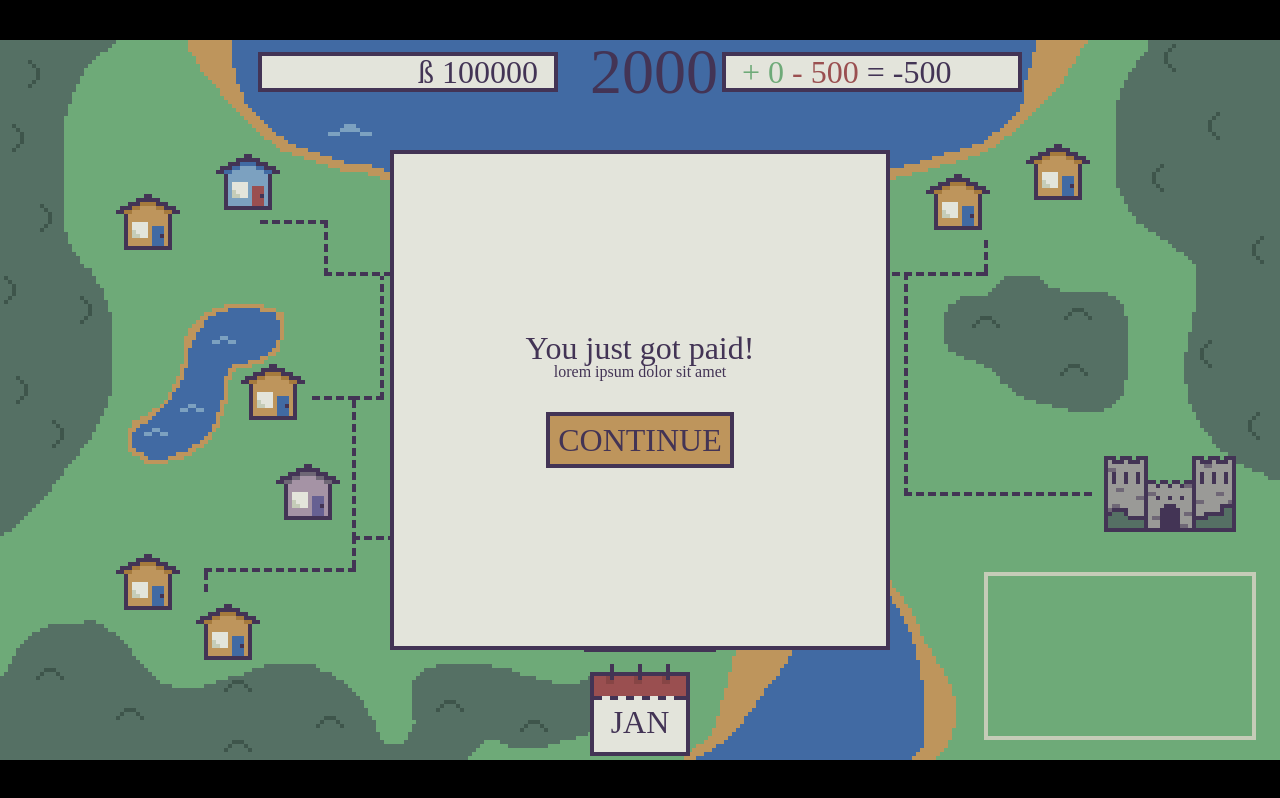
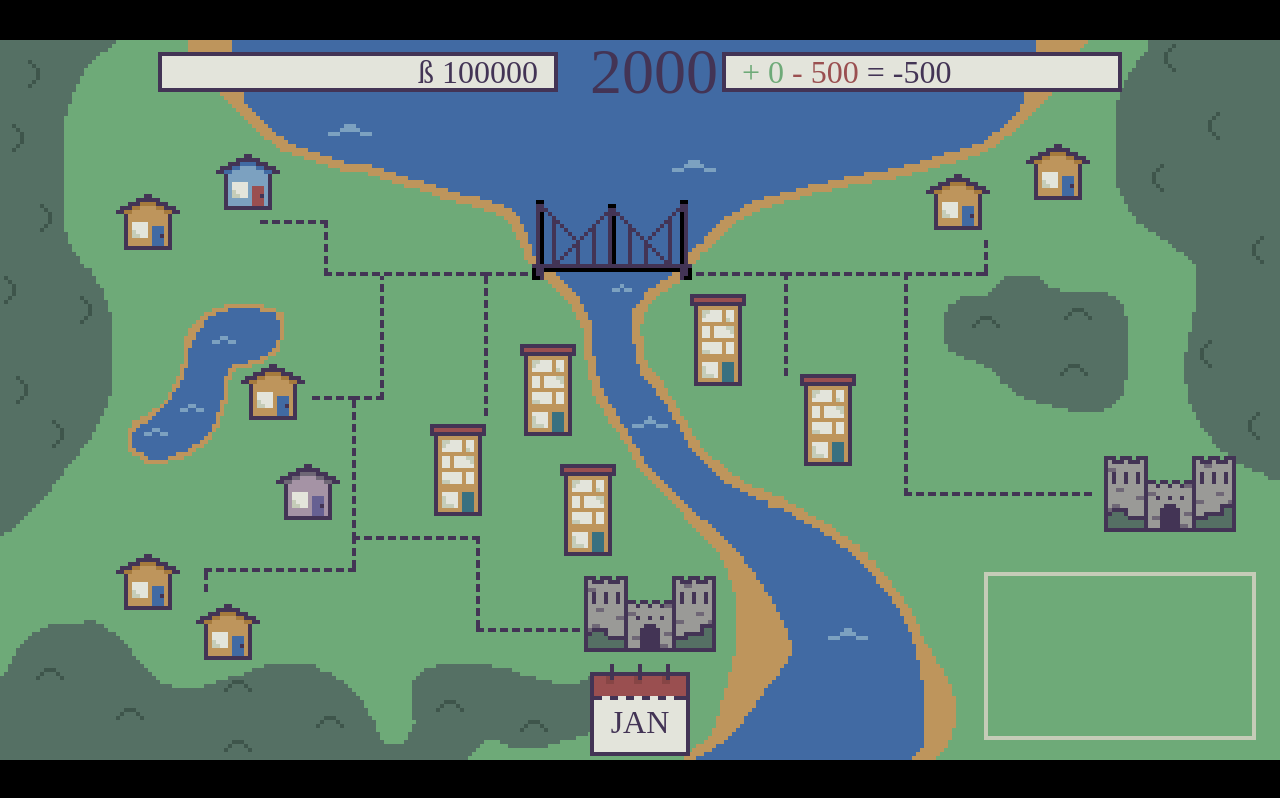
Before and after one commit to herdieboy/GameJam2025, a React (Vite) app: page / in a window 1280 px wide. Built offline with nearby package versions, Linux system fonts and the light colour scheme; a web font is replaced by a local one.

Commit message:
Refactor event handling in Calendar and Event components, update house costs, and enhance event descriptions in Values.json

```diff
--- a/src/App.tsx
+++ b/src/App.tsx
@@ -1,5 +1,4 @@
 import { GlobalProvider } from "./GlobalContext";
-import Event from "./components/Event";
 import Wallet from "./components/Wallet";
 import House from "./components/House";
 import Calendar from "./components/Calendar";
@@ -8,7 +7,6 @@ export default function App() {
   return (
     <GlobalProvider>
       <div className="relative h-[720px] w-[1280px] text-[2rem] leading-none bg-[url(/map.png)] bg-contain cursor-default text-dkgrey select-none">
-        <Event />
         <Wallet />
         <House
           cost={80000}
@@ -111,14 +109,14 @@ export default function App() {
         />
 
         <House
-          cost={10000000}
+          cost={1000000}
           houseIncome={500000}
           top="400px"
           left="1100px"
           style="castle"
         />
         <House
-          cost={10000000}
+          cost={1000000}
           houseIncome={500000}
           top="520px"
           left="580px"
--- a/src/Values.json
+++ b/src/Values.json
@@ -1,19 +1,104 @@
 {
   "events": [
     {
-      "title": "You just got paid!",
-      "description": "lorem ipsum dolor sit amet",
-      "result": 1000
+      "title": "Parental Support",
+      "description": "Your parents don't understand what you do for a living so they send you 500 just in case",
+      "result": 500
     },
     {
-      "title": "You trgfjust got paid!",
-      "description": "lorem ipsum dolor sit amet",
-      "result": 1000
+      "title": "Inheritance",
+      "description": "Your great great great aunt passed away leaving you 10,000 in her will",
+      "result": 10000
     },
     {
-      "title": "You just tgefgot pffrfrfraid!",
-      "description": "lorem ipsum dolor sit amet",
-      "result": 1000
+      "title": "Council Holiday",
+      "description": "The local council want to go on holiday, tax has increased by 1000 this month",
+      "result": -1000
+    },
+    {
+      "title": "Court Fees",
+      "description": "Your tenants sued you for leaving them without heating for a month. You must pay 3000 in court fees",
+      "result": -3000
+    },
+    {
+      "title": "Rising Grocery Prices",
+      "description": "You noticed the grocery prices have gone up, so you raised your rent by 4000 this month to match the market",
+      "result": 4000
+    },
+    {
+      "title": "Cover it with Paint",
+      "description": "You manage to cover up the ceiling mould on one of your properties with paint, you gain 3000 in savings",
+      "result": 3000
+    },
+    {
+      "title": "Taking a Chance on New Tech",
+      "description": "You took a chance and invested in a tech start-up's stocks, you gain 30,000!",
+      "result": 30000
+    },
+    {
+      "title": "Who Needs to Stay Warm?",
+      "description": "Instead of using good quality insulation you find some cotton wool and use that instead, saving you 50,000",
+      "result": 50000
+    },
+    {
+      "title": "Rental Equality",
+      "description": "The government pretended to care about rental equality this month, you must pay 30,000 in compensation",
+      "result": -30000
+    },
+    {
+      "title": "The Ex, Ex, Ex, Ex-Wife",
+      "description": "Your fourth ex-wife is demanding alimony, pay 20,000",
+      "result": -20000
+    },
+    {
+      "title": "One in a Million(ish)",
+      "description": "That lottery ticket you took a chance on, paid off, you gain 8000",
+      "result": 8000
+    },
+    {
+      "title": "We All Know Which One…",
+      "description": "You went to see that sci-fi prequel movie in the cinema, you lose 1000 (and hours of your life you will never get back)",
+      "result": -1000
+    },
+    {
+      "title": "Hide Your Tracks Better Next Time",
+      "description": "Your tenants noticed you charging them too much each month, you must pay 10,000 in compensation",
+      "result": -10000
+    },
+    {
+      "title": "Bliporg Zigzorg, WEE WOO WEE WOO",
+      "description": "Oh no! It's the aliens again! You must pay 12345 to your overlords",
+      "result": -12345
+    },
+    {
+      "title": "At Least No One Got Hurt…Right?",
+      "description": "The rental agency noticed that the roof of one of your properties is not up to code, you must pay 80,000 in repairs",
+      "result": -80000
+    },
+    {
+      "title": "It's SOOO Hard Being Rich",
+      "description": "You have so much money already! Here is 100,000 for no reason whatsoever",
+      "result": 100000
+    },
+    {
+      "title": "The Royal Flush",
+      "description": "The cheap toilet you used in the bathroom hasn't broken yet, you gain 40,000 in savings",
+      "result": 40000
+    },
+    {
+      "title": "Fun is a Distraction",
+      "description": "Your no pets, no parties, no candles, no artwork, no fun, no joy renting policy has paid off. You gain 25,000 in money saved",
+      "result": 25000
+    },
+    {
+      "title": "Ughh, Women…Am I Right??",
+      "description": "Your wife left you and you need to take your anger out on someone. You raise the rent by 5000 this month",
+      "result": 5000
+    },
+    {
+      "title": "This Younger Generation Don't Know Hardwork",
+      "description": "You noticed one of your tenants missed their rent after losing their job. You raise their rent by 3000 this month to teach them a lesson on working hard.",
+      "result": 3000
     }
   ]
 }
--- a/src/components/Calendar.tsx
+++ b/src/components/Calendar.tsx
@@ -1,14 +1,6 @@
+import { useState } from "react";
 import { useGlobalContext } from "../GlobalContext";
-
-/*interface DateType {
-  month: number;
-  year: number;
-}
-
-interface CalendarProps {
-  nextMonth: () => void;
-  date: DateType;
-}*/
+import Event from "./Event";
 
 const monthNames = [
   "JAN",
@@ -28,6 +20,8 @@ const monthNames = [
 export default function Calendar() {
   const { date, setDate, balance, setBalance, income, expense } =
     useGlobalContext();
+  const [showEvent, setShowEvent] = useState(false);
+  const [randomNumber, setRandomNumber] = useState(0);
 
   function nextMonth() {
     if (date.month === 12) {
@@ -36,10 +30,12 @@ export default function Calendar() {
       setDate({ month: date.month + 1, year: date.year });
     }
     setBalance(balance + (income - expense));
-    console.log("month" + balance);
+    setRandomNumber(Math.floor(Math.random() * 20));
+    setShowEvent(true);
   }
 
   return (
+    <>
       <div className="absolute bottom-0 w-full h-[100px] flex justify-center items-center cursor-pointer">
         <div
           onClick={nextMonth}
@@ -48,5 +44,9 @@ export default function Calendar() {
           <p className="mt-[1.5rem]">{monthNames[date.month - 1]}</p>
         </div>
       </div>
+      {showEvent && (
+        <Event setShowEvent={setShowEvent} randomNumber={randomNumber} />
+      )}
+    </>
   );
 }
--- a/src/components/Event.tsx
+++ b/src/components/Event.tsx
@@ -1,12 +1,30 @@
+import { useGlobalContext } from "../GlobalContext";
 import Values from "../Values.json";
 
-export default function Event() {
+interface EventProps {
+  randomNumber: number;
+  setShowEvent: (show: boolean) => void;
+}
+
+export default function Event({ randomNumber, setShowEvent }: EventProps) {
+  const { balance, setBalance } = useGlobalContext();
+
+  function handleButton() {
+    setBalance(balance + Values.events[randomNumber].result);
+    setShowEvent(false);
+  }
+
   return (
-    <div className="absolute z-50 w-full h-full flex justify-center items-center">
+    <div className="absolute text-center top-0 z-50 w-full h-full flex justify-center items-center">
       <div className="bg-white w-[500px] h-[500px] border-4 flex flex-col items-center justify-center">
-        <h1>{Values.events[0].title}</h1>
-        <p className="text-[1rem]">{Values.events[0].description}</p>
-        <button className="bg-[#be955c] border-4 p-[0.5rem] cursor-pointer mt-[2rem]">
+        <h1>{Values.events[randomNumber].title}</h1>
+        <p className="text-[1rem] p-[2rem]">
+          {Values.events[randomNumber].description}
+        </p>
+        <button
+          onClick={handleButton}
+          className="bg-[#be955c] border-4 p-[0.5rem] cursor-pointer mt-[2rem]"
+        >
           CONTINUE
         </button>
       </div>
--- a/src/components/Wallet.tsx
+++ b/src/components/Wallet.tsx
@@ -5,13 +5,13 @@ export default function Wallet() {
 
   return (
     <div className="flex justify-center items-center gap-[2rem]">
-      <div className="bg-white flex gap-[1rem] justify-end px-[1rem] w-[300px] text-right border-4 border-dkgrey">
+      <div className="bg-white flex gap-[1rem] justify-end px-[1rem] w-[400px] text-right border-4 border-dkgrey">
         <p>ß {balance}</p>
       </div>
       <div className="text-[4rem] w-[100px] text-center">
         <p>{date.year}</p>
       </div>
-      <div className="bg-white px-[1rem] flex gap-[0.5rem] w-[300px] border-4 border-dkgrey">
+      <div className="bg-white px-[1rem] flex gap-[0.5rem] w-[400px] border-4 border-dkgrey">
         <p className="text-[#6eaa78]">+ {income} </p>
         <p className="text-[#9a4f50]">- {expense} </p>
         <p>= {income - expense}</p>
```
Lines whose indentation alone changed are shown as unchanged.
